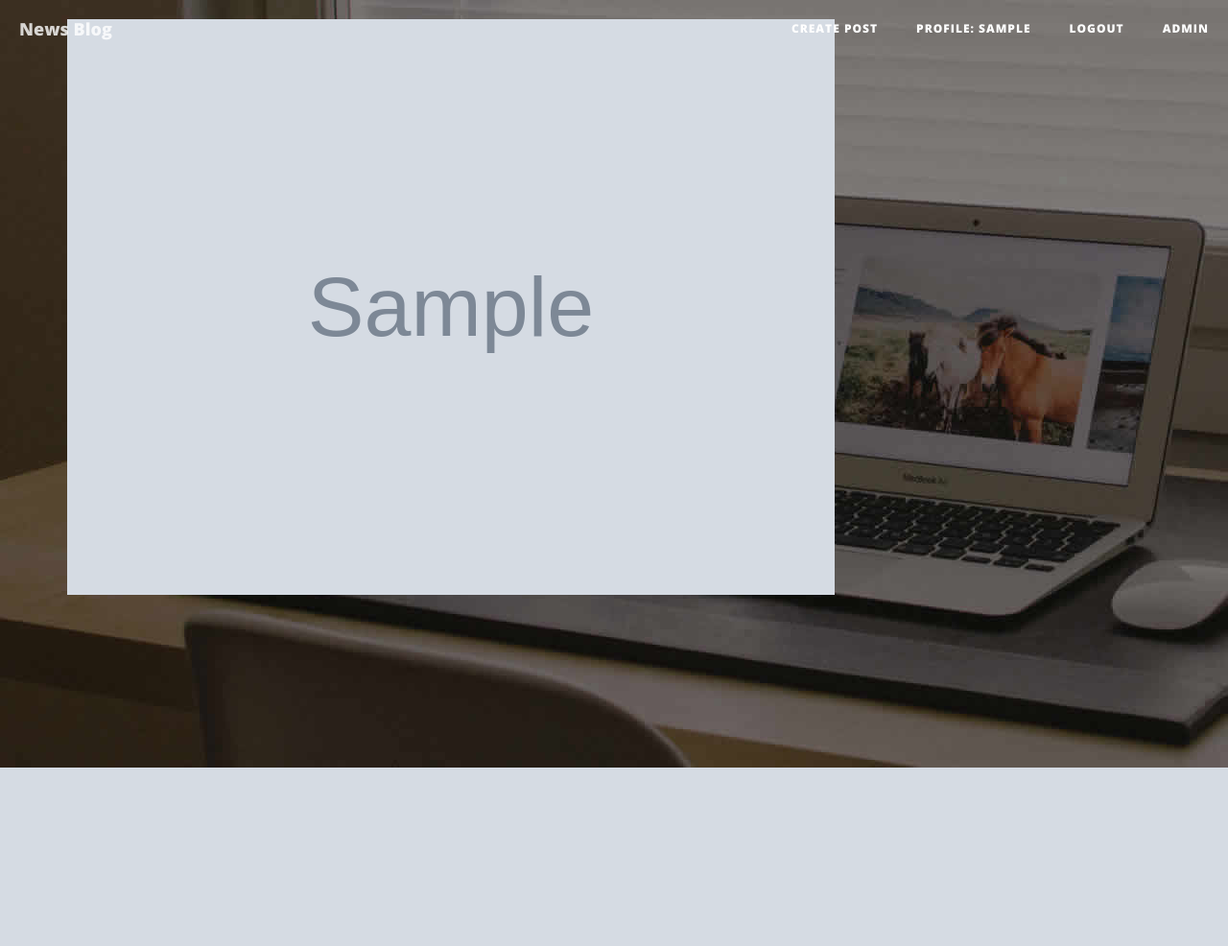
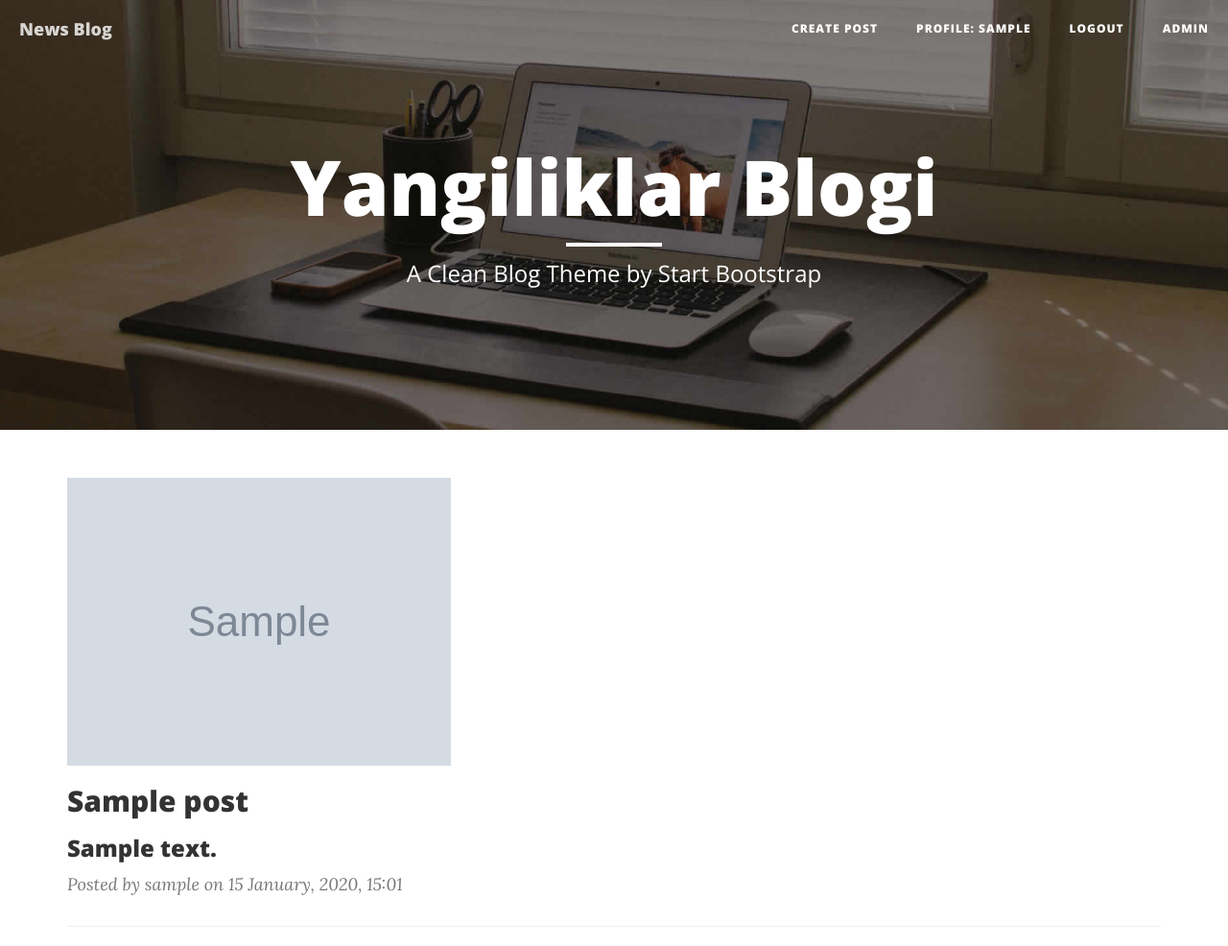
Before and after one commit to mabror/blog_news, a Django app: page /en/posts/1/ in a window 1280 px wide. Shown: the whole page at 96% size. Before the commit the page ends 800 px from the top, so only its background shows below. Run offline with Django 3.2, Linux system fonts and the light colour scheme; a user stored in the database is signed in; tables that the repository leaves empty hold one stand-in row (values such as "Sample post"); grey boxes marked "Sample" are stand-in pictures; some libraries are stand-ins or nearby versions.

Commit message:
permissons and project end!

```diff
--- a/main/models.py
+++ b/main/models.py
@@ -6,6 +6,9 @@ import os
 from io import BytesIO
 from django.core.files import File
 from django.utils.translation import get_language
+from django.contrib.auth.models import Permission
+from django.contrib.auth.models import Group
+from django.urls import reverse
 
 
 def convert_fn(self, file):
@@ -23,6 +26,7 @@ class Post(models.Model):
     content_ru = models.TextField(default=None, null=True, blank=True)
     content_en = models.TextField(default=None, null=True, blank=True)
     like = models.IntegerField(default=0)
+    dislike = models.IntegerField(default=0)
     post_added = models.DateTimeField(auto_now_add=True)
     photo = models.ImageField(default="download.jpeg",
                               upload_to=convert_fn,
@@ -59,6 +63,9 @@ class Post(models.Model):
         column = 'content_{}'.format(get_language())
         return getattr(self, column)
 
+    def get_absolute_url(self):
+        return reverse('posts-page', args=[str(self.id)])
+
 
 class Comment(models.Model):
     user = models.ForeignKey(User, on_delete=models.RESTRICT)
--- a/main/templates/layout.html
+++ b/main/templates/layout.html
@@ -63,10 +63,11 @@
                          </li>
                             {% endif %}
                         {% endfor %}
-
+                    {% if perms.main.add_post %}
                         <li>
                             <a href="{% url 'post-create' %}">Create Post</a>
                         </li>
+                        {% endif %}
                         <li>
                             <a href="#">Profile: {{ user.username }}</a>
                         </li>
--- a/main/templates/main/post_edit.html
+++ b/main/templates/main/post_edit.html
@@ -9,10 +9,10 @@
 
     <div class="login" style="max-height: 400px; overflow: auto; min-width: 50%;">
         <h3 class="login__title title text-center">Create Post</h3>
-        <form action="{% url 'post-edit' id %}" method="POST" enctype="multipart/form-data">
+        <form action="{% url 'post-edit' object.id %}" method="POST" enctype="multipart/form-data">
             {% csrf_token %}
             {{ form | crispy }}
-            <img src="{{ post.photo.url }}" alt="rasm" class="img-responsive">
+            <img src="{{ object.photo.url }}" alt="rasm" class="img-responsive">
           <button type="submit" class="btn btn-primary">Submit</button>
         </form>
     </div>
--- a/main/templates/main/posts.html
+++ b/main/templates/main/posts.html
@@ -3,21 +3,38 @@
 {% load crispy_forms_tags %}
 {% load i18n %}
 
-{% block body %} style="background-image: url('{% static 'main/img/home-bg.jpg' %}')" {% endblock %}
+
+
 
 {% block content %}
+    <header class="intro-header" style="background-image: url('{% static 'main/img/home-bg.jpg' %}')">
+        <div class="container">
+            <div class="row">
+                <div class="col-lg-8 col-lg-offset-2 col-md-10 col-md-offset-1">
+                    <div class="site-heading">
+                        <h1>{% trans 'Yangiliklar Blogi' %}</h1>
+                        <hr class="small">
+                        <span class="subheading">A Clean Blog Theme by Start Bootstrap</span>
+                    </div>
+                </div>
+            </div>
+        </div>
+    </header>
 
     <div class="container">
-        <div class="row">
-            <div class="col-lg-6 col-offset-6">
-                <form action="{% url 'posts-page' id %}" method="GET" enctype="multipart/form-data">
-                    {% csrf_token %}
-                    <h3>{{ form.title }}</h3>
-                    <img src="{{ post.photo.url }}" alt="" style="width: 800px;">
-                    <h6>{{ form.content }}</h6>
-                </form>
-            </div>
-        </div>
+                    <div class="post-preview">
+                        <img class="mx-auto img-responsive" src="{{ post.photo.url }}" style="width: 400px;" alt="rasm">
+
+                            <h2 class="post-title">
+                                {{ post.title }}
+                            </h2>
+                            <h3 class="post-subtitle">
+                                {{ post.content }}
+                            </h3>
+                        <p class="post-meta">Posted by <i>{{ post.user.username }}</i> on {{ post.post_added | date:'d F, Y, H:m' }}</p>
+                    </div>
+                    <hr>
     </div>
 
+
 {% endblock %}
--- a/main/urls.py
+++ b/main/urls.py
@@ -11,13 +11,13 @@ urlpatterns = [
     path('login/', views.login_check, name='login'),
     path('logout/', views.logout_check, name='logout'),
     path('post/', views.post_create, name='post-create'),
-    path('post-edit/<int:id>/', views.post_edit, name='post-edit'),
-    path('posts/<int:id>/', views.posts, name='posts-page'),
+    path('post-edit/<int:pk>/', views.PostEdit.as_view(), name='post-edit'),
+    path('posts/<int:pk>/', views.PostDetail.as_view(), name='posts-page'),
     path('comment/<int:id>/', views.comment, name='comment'),
     path('like/<int:id>/', views.add_like, name='like'),
-    path('diz_like/<int:id>/', views.diz_like, name='diz_like'),
 
-    # path('comment_v/', views.comment_v, name='comment_v')
+
+
 ]
 
 
--- a/main/views.py
+++ b/main/views.py
@@ -4,10 +4,15 @@ from .forms import LoginForm, RegisterForm, PostForm, CommentForm
 from django.contrib.auth import authenticate, login, logout
 from apple.decorators import anonymous_required
 from django.contrib.auth.decorators import login_required, permission_required
-from .models import Post, Comment, PostLIke
+from .models import Post, Comment, PostLIke, Group
 from django.core.paginator import Paginator
-from django.views.generic import ListView
+from django.views.generic import ListView, UpdateView
+from django.views.generic.detail import DetailView
 from django.contrib.auth.models import User
+from django.contrib.auth.mixins import (
+    LoginRequiredMixin, UserPassesTestMixin)
+from django.urls import reverse
+from django.contrib.auth.mixins import PermissionRequiredMixin
 
 
 class Index(ListView):
@@ -31,6 +36,7 @@ class Index(ListView):
         return query
 
 
+@permission_required('main.add_comment')
 def comment(request, id):
     post = get_object_or_404(Post, id=id)
     posts = Post.objects.get(id=id)
@@ -101,6 +107,7 @@ def logout_check(request):
     return redirect('main-page')
 
 
+@permission_required('main.add_post')
 @login_required
 def post_create(request):
     if request.method == 'POST':
@@ -115,22 +122,34 @@ def post_create(request):
     return render(request, 'main/post_create.html', {'form': form})
 
 
-def post_edit(request, id):
-    post = Post.objects.get(id=id)
-    if request.method == 'POST':
-        form = PostForm(request.POST, request.FILES, instance=post)
-        if form.is_valid():
-            form.save()
-            return redirect('main-page')
+class PostEdit(LoginRequiredMixin, UserPassesTestMixin, UpdateView):
+    model = Post
+    template_name = 'main/post_edit.html'
+    fields = ['title_uz', 'title_ru', 'title_en', 'content_uz', 'content_ru', 'content_en', 'photo']
 
-    form = PostForm(instance=post)
-    return render(request, 'main/post_edit.html', {'form': form, 'id': id, 'post': post})
+    def test_func(self):
+        obj = self.get_object()
+        return self.request.user.is_superuser or obj.user == self.request.user
 
 
-def posts(request, id):
-    post = Post.objects.get(id=id)
-    form = PostForm({'title': post.title, 'content': post.content, 'photo': post.photo})
-    return render(request, 'main/posts.html', {'id': id, 'post': post, 'form': form})
+class PostDetail(DetailView):
+    model = Post
+    template_name = 'main/posts.html'
+    context_object_name = 'post'
+
+
+# @login_required
+# def post_edit(request, id):
+#     post = Post.objects.get(id=id)
+#     # user = User.objects.get(username=post.author)
+#     if request.method == 'POST':
+#         form = PostForm(request.POST, request.FILES, instance=post)
+#         if form.is_valid():
+#             form.save()
+#             return redirect('main-page')
+#
+#     form = PostForm(instance=post)
+#     return render(request, 'main/post_edit.html', {'form': form, 'id': id, 'post': post, })
 
 
 def add_like(request, id):
@@ -144,10 +163,3 @@ def add_like(request, id):
     PostLIke(post=post, user=request.user).save()
 
     return redirect('main-page')
-
-
-def diz_like(request, id):
-    post = Post.objects.get(id=id)
-    post.dislike += 1
-    post.save()
-    return redirect('main-page')
```
Also changed, not shown: main/templates/main/index.html (+7 -6 lines), apple/decorators.py (line endings or trailing spaces), main/admin.py (line endings or trailing spaces), main/migrations/0005_post_dis_like.py (added), main/migrations/0006_auto_20210331_1741.py (added), media/main/uploads/Ym-02-15-42-04.png (added).
